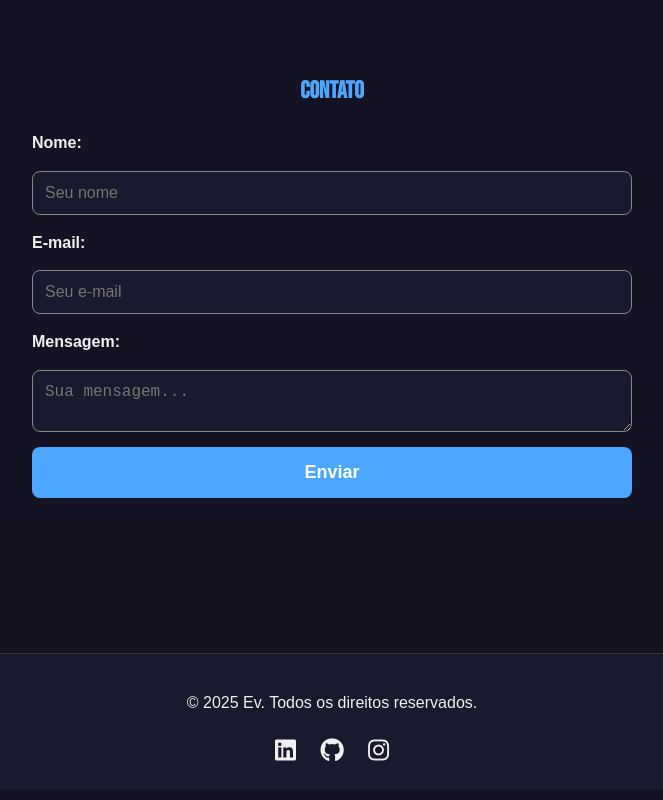
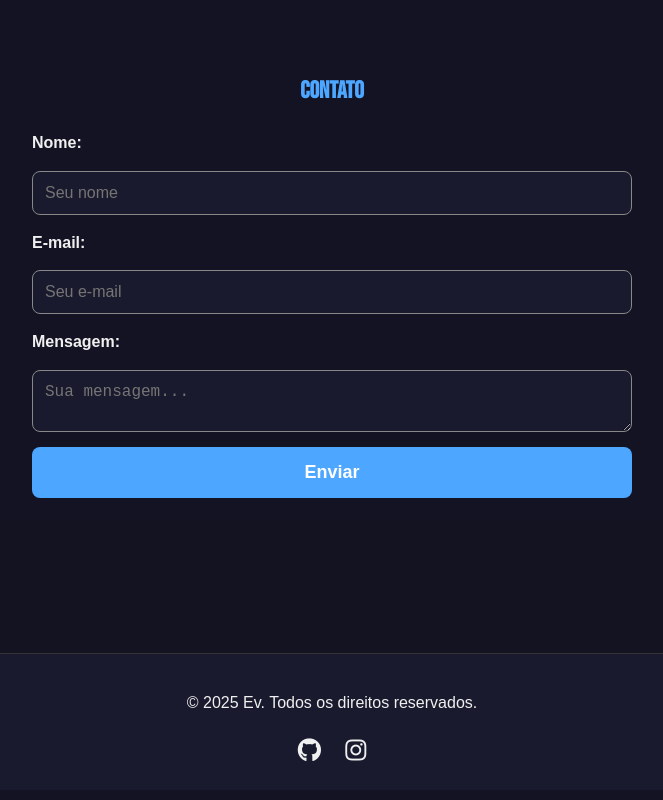
Before and after one commit to EvStation727/Mustang-Site-Ev.5.0, a plain HTML site: page index.html in a window 1280 px wide. Shown: the part 4561-5361 px from the top of the page, without its empty margins (308-971 px from the left). Drawn offline with Linux system fonts and the light colour scheme.

Commit message:
Add files via upload

```diff
--- a/index.html
+++ b/index.html
@@ -323,9 +323,8 @@
     <footer>
         <p>&copy; 2025 Ev. Todos os direitos reservados.</p>
         <div class="social-icons">
-            <a href="#" aria-label="LinkedIn"><i class="fab fa-linkedin"></i></a>
             <a href="#" aria-label="GitHub"><i class="fab fa-github"></i></a>
-            <a href="Https://www.instagram.com/ev_gt7?igsh=emEyc3JjNXBjdW9x" aria-label="Instagram"><i class="fab fa-instagram"></i></a>
+            <a href="#" aria-label="Instagram"><i class="fab fa-instagram"></i></a>
         </div>
     </footer>
 
```
